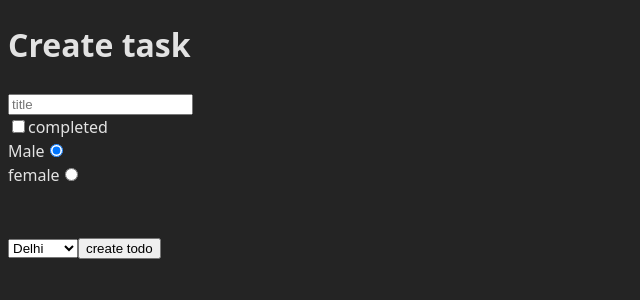
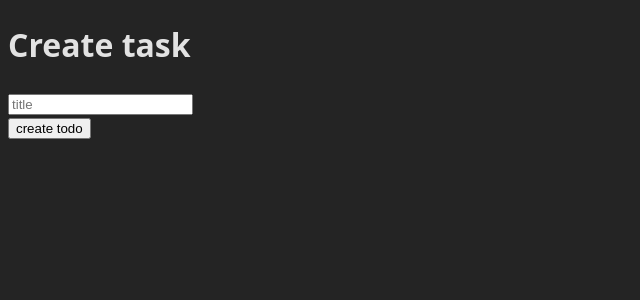
Before and after one commit to patelabhay672/ReactApp, a React (Vite) app: page / in a window 1280 px wide. Shown: the top 300 px of the page, without its empty margins (0-640 px from the left). Built offline with nearby package versions, Linux system fonts and the light colour scheme.

Commit message:
complete todo

```diff
--- a/package.json
+++ b/package.json
@@ -10,6 +10,7 @@
     "preview": "vite preview"
   },
   "dependencies": {
+    "nanoid": "^5.1.5",
     "react": "^19.1.0",
     "react-dom": "^19.1.0"
   },
--- a/src/App.jsx
+++ b/src/App.jsx
@@ -1,42 +1,41 @@
+import { nanoid } from "nanoid/non-secure";
 import { use, useState } from "react";
 
 const App = () => {
-  const [todos, settodos] = useState([
+
+    const [todos, settodos] = useState([
     { id: 1, title: "kaamkarna hai", iscompleted: false },
   ]);
 
   const [title, settitle] = useState("");
-  const [completed, setcompleted] = useState(false);
-  const [gender, setgender] = useState("male");
-  const [city,setcity]=useState("delhi")
+
+
+  const submitHandler=(e)=>{
+    e.preventDefault();
+    const newtodo={
+      id:nanoid(),
+      title,
+      iscompleted:false
+    }
+    console.log(newtodo);
+
+  }
+
   return (
     <div>
       <h1>
         Create task
       </h1>
-      <form action="">
+      <form onSubmit={submitHandler}>
         <input
           type="text"
           value={title}
           placeholder="title" onChange={(e) => settitle(e.target.value)} />
         <br></br>
 
-        <input type="checkbox" checked={completed} onChange={(e) => setcompleted(e.target.checked)} />completed
-        <br></br>
 
-        Male<input type="radio" value="male" onChange={e => setgender("male")} checked={gender == "male" && true} />
-        <br></br>
-
-        female<input type="radio" value="female" onChange={e => setgender("female")} checked={gender == "female" && true} />
+        <button>create todo</button>
       </form>
-      <br /><br />
-      <select onChange={e => setcity(e.target.value)}>
-        <option value="delhi">Delhi</option>
-        <option value="kolkata">kolkata</option>
-        <option value="mumbai">Mumbai</option>
-      </select>
-
-      <button>create todo</button>
     </div>
   );
 }
```
Also changed, not shown: 1 other file (tests, documents, lock files or other folders).
